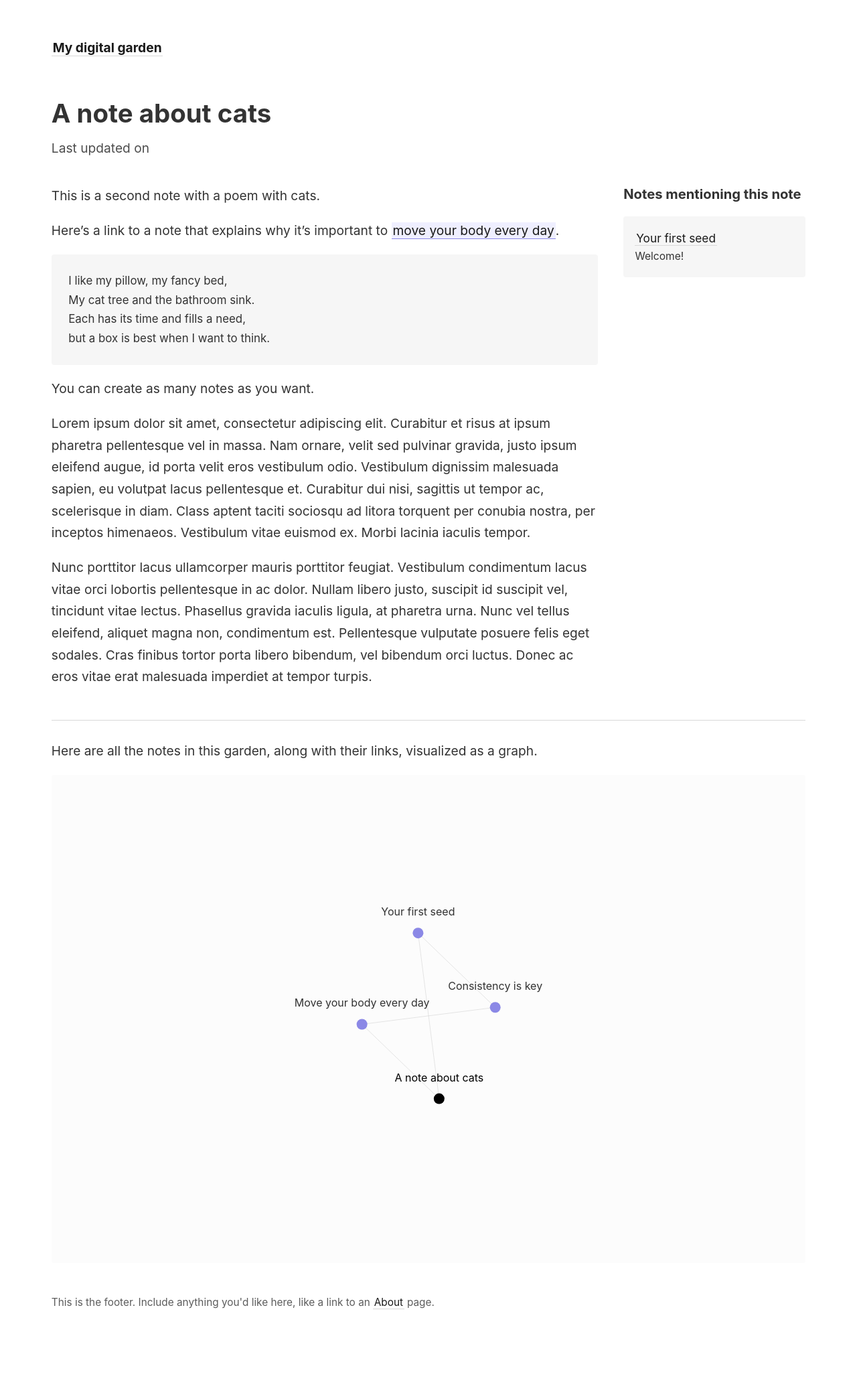
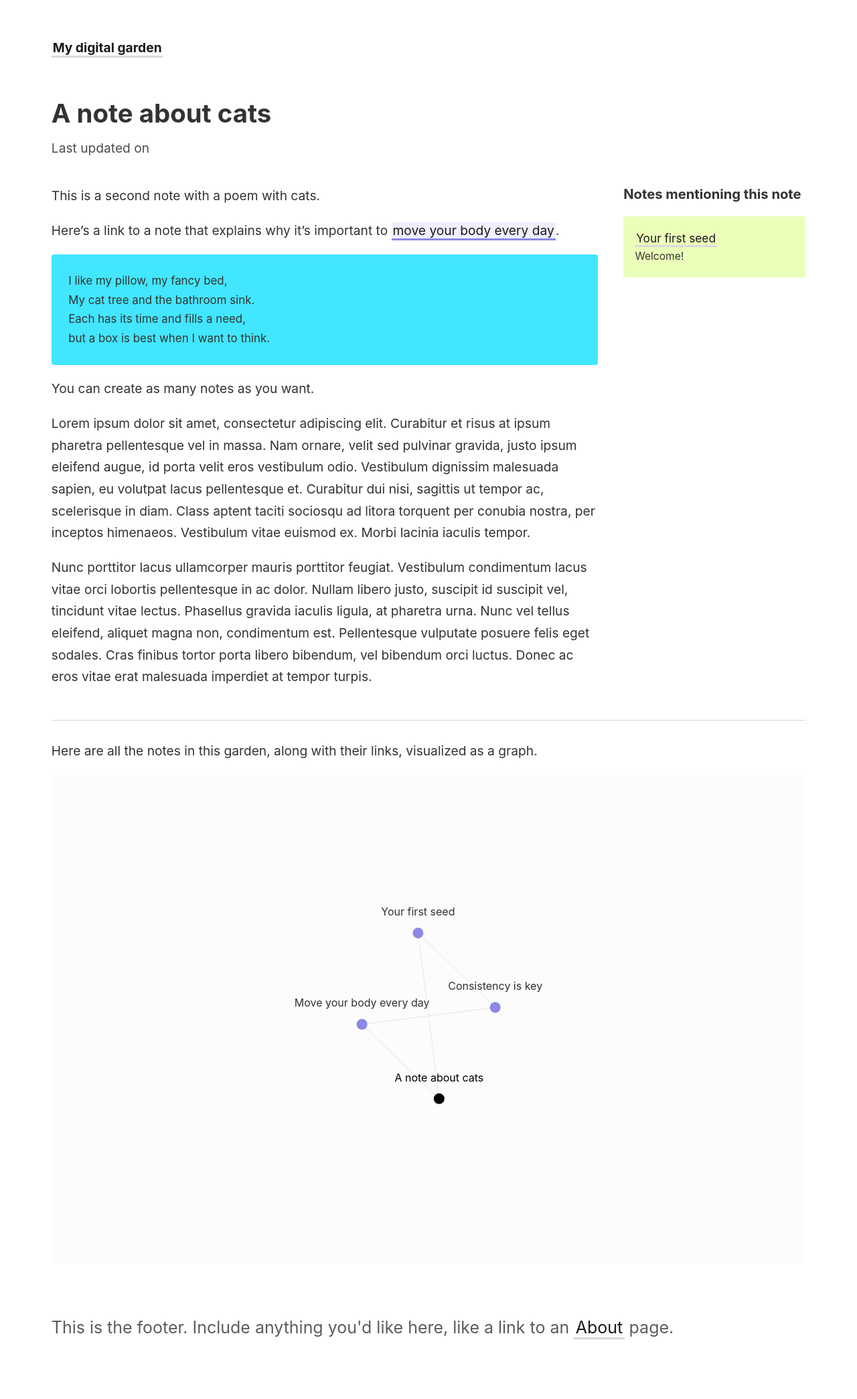
Before and after one commit to Beingpax/Mydigitalgarden, a Jekyll site: the page built from _notes/cats.md, in a window 1280 px wide. Shown: the whole page at 67% size. Built offline with Jekyll 4.4.1, drawn with Linux system fonts in a browser that asks for light colours; before the commit the page ends 2025 px from its top, so only the background shows below that.

Commit message:
Update _style.scss

```diff
--- a/_sass/_style.scss
+++ b/_sass/_style.scss
@@ -2,7 +2,6 @@
 $color-text: hsl(0, 0%, 20%);
 $color-subtext: hsl(0, 0%, 30%);
 $color-border: hsl(0, 0%, 85%);
-$color-box-background: mix($color-primary, white, 4%);
 $border-radius: 4px;
 $font-family: -apple-system, BlinkMacSystemFont, Segoe UI, Helvetica, Arial,
   sans-serif, Apple Color Emoji, Segoe UI Emoji, Segoe UI Symbol;
@@ -31,7 +30,7 @@
 
 footer {
   margin: 2em 0;
-  font-size: 0.8em;
+  font-size: 1.3em;
   color: mix($color-text, white, 80%);
   padding-top: 1em;
 }
@@ -48,7 +47,7 @@
   padding: 1.5em;
   margin: 0;
   font-size: 0.88em;
-  background: $color-box-background;
+  background: #42e6ff;
   border-radius: $border-radius;
 
   p {
@@ -79,7 +78,7 @@
   transition: background 300ms;
   padding: 0 0.1em;
   text-decoration: none;
-  border-bottom: 1px solid $color-border;
+  border-bottom: 3px solid $color-border;
   color: $color-primary;
   &:hover {
     color: black !important;
@@ -122,7 +121,7 @@
 }
 
 .backlink-box {
-  background: $color-box-background;
+  background: #eaffba;
   padding: 1em;
   border-radius: $border-radius;
 }
```
